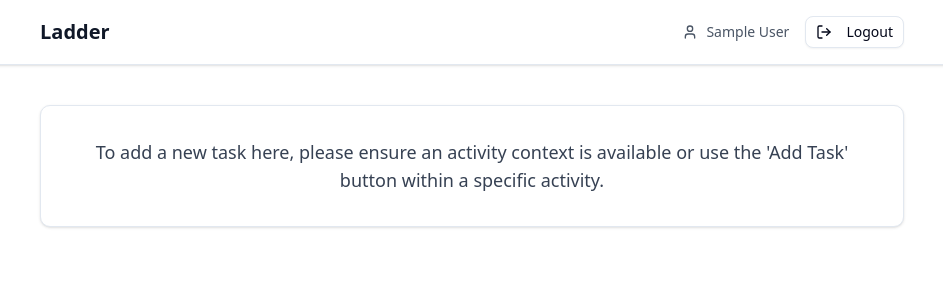
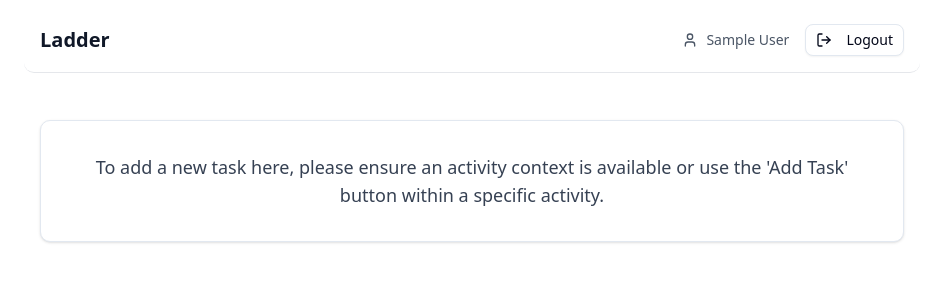
Before and after one commit to Kavirubc/ladder-tdg, a Next.js app: page /tasks in a window 1280 px wide. Shown: the top 300 px of the page, without its empty margins (168-1111 px from the left). Built offline with nearby package versions, Linux system fonts and the light colour scheme; no server answers; sample sign-in values are in the browser's storage.

Commit message:
style: Center align welcome message and adjust Navbar layout for improved aesthetics

```diff
--- a/src/app/dashboard/page.tsx
+++ b/src/app/dashboard/page.tsx
@@ -16,7 +16,7 @@ export default async function DashboardPage() {
     <>
 
       <div className="container mx-auto max-w-6xl py-10 px-4">
-        <h1 className="text-3xl font-bold mb-8">Welcome, {session.user.name}</h1>
+        <h1 className="text-3xl text-center font-bold mb-8">Welcome, {session.user.name}</h1>
 
         <div className="space-y-8">
           <IntegratedDashboard userId={session.user.id} />
--- a/src/app/layout.tsx
+++ b/src/app/layout.tsx
@@ -30,7 +30,9 @@ export default function RootLayout({
       <body className={`${geistSans.variable} ${geistMono.variable} antialiased bg-background text-foreground`}>
         <ThemeProvider>
           <AuthProvider>
-            <Navbar />
+            <nav className="mb-20">
+              <Navbar />
+            </nav>
             {children}
           </AuthProvider>
         </ThemeProvider>
--- a/src/components/Navbar.tsx
+++ b/src/components/Navbar.tsx
@@ -44,8 +44,9 @@ export default function Navbar() {
     };
 
     return (
-        <nav className="bg-white shadow-sm border-b sticky top-0 z-50">
-            <div className="container mx-auto max-w-4xl px-4">
+        <nav className='fixed top-2 left-1/2 transform -translate-x-1/2 z-50 flex flex-col items-center min-w-4xl '>
+            <div className="bg-white border-b border-gray-200 w-full max-w-4xl rounded-lg">
+                <div className="container mx-auto px-4">
                     <div className="flex justify-between items-center h-16">
                         {/* Logo/Brand */}
                         <div className="flex items-center space-x-2">
@@ -87,6 +88,7 @@ export default function Navbar() {
                         </div>
                     </div>
                 </div>
+            </div>
         </nav>
     );
 }
```
Lines whose indentation alone changed are shown as unchanged.
